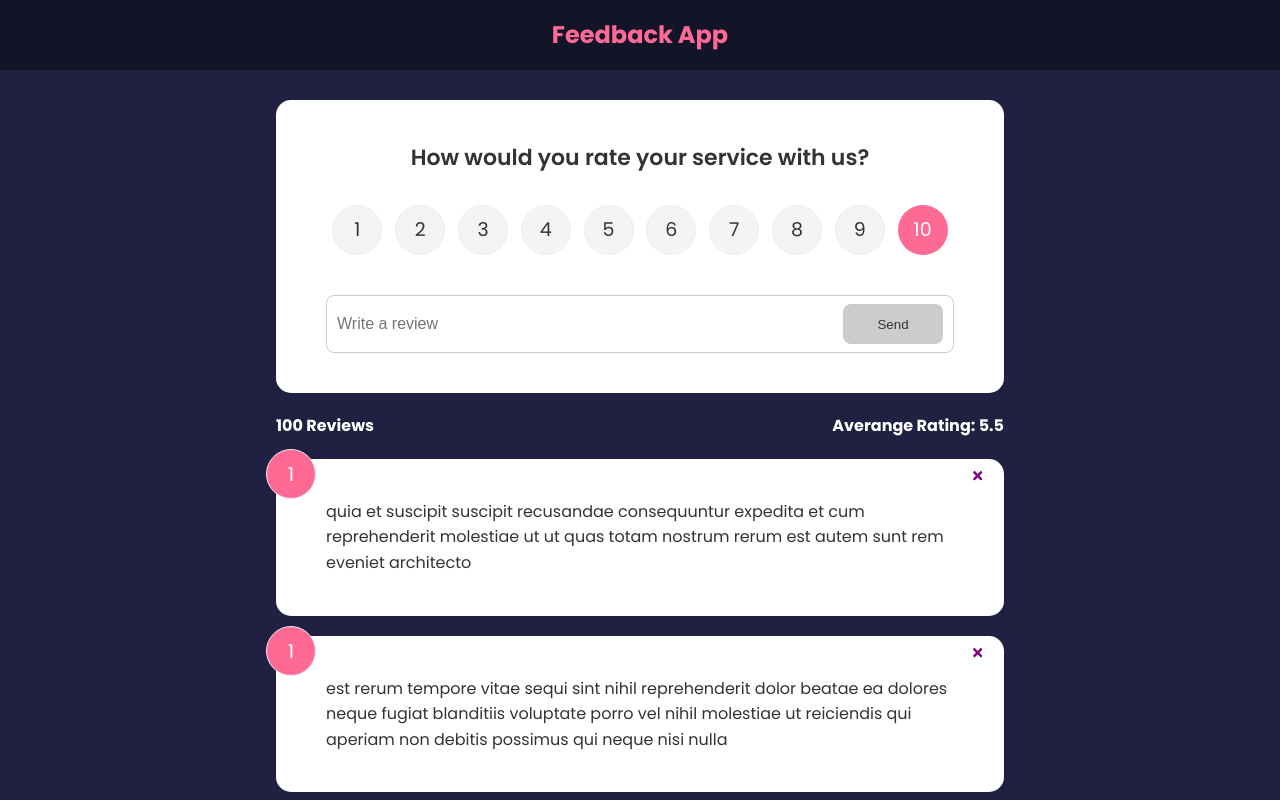
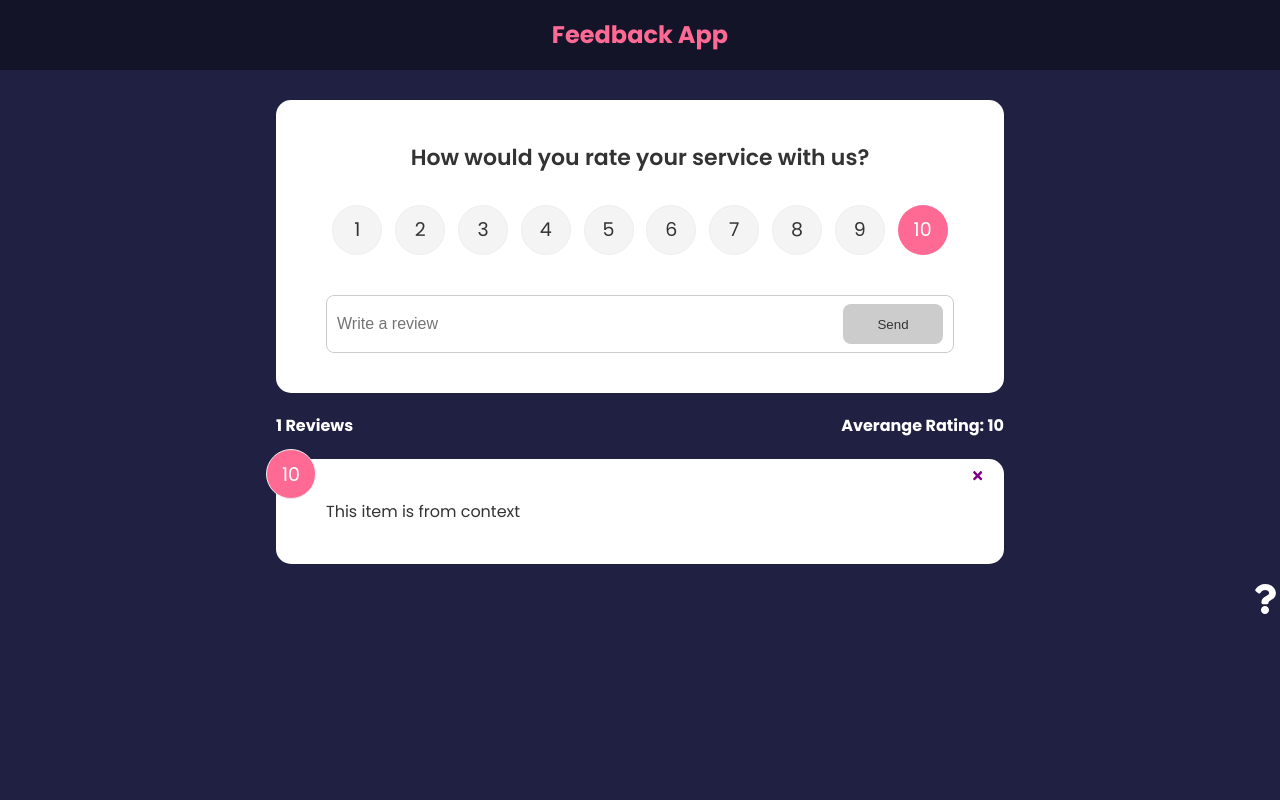
Before and after one commit to guima-seifer/feedback-app, a React (Create React App) app: page / in a window 1280 px wide. Shown: the top 800 px of the page. Built offline with nearby package versions, Linux system fonts and the light colour scheme.

Commit message:
migrataion to context

```diff
--- a/src/App.js
+++ b/src/App.js
@@ -1,32 +1,18 @@
-import { v4 as uuidv4 } from 'uuid'
 import { BrowserRouter as Router, Route, Routes } from 'react-router-dom'
 import Header from './components/Header'
-import FeedbackData from './data/FeedbackData'
-import { useState } from 'react'
 import FeedbackList from './components/FeedbackList'
 import FeedbackStats from './components/FeedbackStats'
 import FeedbackForm from './components/FeedbackForm'
 import AboutPage from './pages/AboutPage'
+import { FeedbackProvider } from './context/FeedbackContext'
 
 import AboutIconLink from './components/AboutIconLink'
 
 function App() {
-  const [feedback, setFeedback] = useState(FeedbackData)
-
-  const addFeedback = (newFeedback) => {
-    newFeedback.id = uuidv4()
-    setFeedback([newFeedback, ...feedback])
-  }
-
-  const deleteFeedback = (id) => {
-    if (window.confirm('Are you sure you want to delete?')) {
-      //devolve array sem o id passado
-      setFeedback(feedback.filter((item) => item.id !== id))
-    }
-  }
 
   //wrap with a div, because only one element can be returned
   return (
+    <FeedbackProvider>
     <Router>
       <Header />
       <div className='container'>
@@ -36,12 +22,9 @@
             path='/'
             element={
               <>
-                <FeedbackForm handleAdd={addFeedback} />
-                <FeedbackStats feedback={feedback} />
-                <FeedbackList
-                  feedback={feedback}
-                  handleDelete={deleteFeedback}
-                />
+                <FeedbackForm  />
+                <FeedbackStats />
+                <FeedbackList  />
               </>
             }
           ></Route>
@@ -50,6 +33,7 @@
       </div>
       <AboutIconLink />
     </Router>
+    </FeedbackProvider>
   )
 }
 export default App
--- a/src/components/FeedbackForm.jsx
+++ b/src/components/FeedbackForm.jsx
@@ -1,13 +1,16 @@
+import { useState, useContext } from 'react'
 import Card from './shared/Card'
-import { useState } from 'react'
 import Button from './shared/Button'
 import RatingSelect from './RatingSelect'
+import FeedbackContext from '../context/FeedbackContext'
 
-function FeedbackForm({handleAdd}) {
+function FeedbackForm() {
   const [text, setText] = useState('')
   const [rating, setRating] = useState(10)
   const [btnDisabled, setBtnDisabled] = useState(true)
   const [message, setMessage] = useState('')
+
+  const {addFeedback} = useContext(FeedbackContext)
 
   const handleTextChange = (e) => {
     if(text === '') {
@@ -31,7 +34,7 @@
         rating
        }
 
-       handleAdd(newFeedback)
+       addFeedback(newFeedback)
        setText('')
     }
   }
--- a/src/components/FeedbackItem.jsx
+++ b/src/components/FeedbackItem.jsx
@@ -1,12 +1,15 @@
 import { FaTimes } from 'react-icons/fa'
 import Card from './shared/Card'
 import PropTypes from 'prop-types'
+import { useContext } from 'react'
+import FeedbackContext from '../context/FeedbackContext'
+function FeedbackItem({ item }) {
+const {deleteFeedback} = useContext(FeedbackContext)
 
-function FeedbackItem({ item, handleDelete }) {
   return (
     <Card>
     <div className="num-display">{item.rating}</div>
-    <button onClick={() => handleDelete(item.id)} className="close"><FaTimes color='purple'/>
+    <button onClick={() => deleteFeedback(item.id)} className="close"><FaTimes color='purple'/>
     </button>
     <div className="text-display">{item.text}</div>
     </Card>
@@ -17,5 +20,4 @@
     item: PropTypes.object.isRequired,
 }
 
-
 export default FeedbackItem
--- a/src/components/FeedbackList.jsx
+++ b/src/components/FeedbackList.jsx
@@ -1,32 +1,33 @@
 import React from 'react'
 import FeedbackItem from './FeedbackItem'
-import PropTypes from 'prop-types'
-import {motion, AnimatePresence} from 'framer-motion'
+import { useContext } from 'react'
+/* import PropTypes from 'prop-types'
+ */
+import { motion, AnimatePresence } from 'framer-motion'
+import FeedbackContext from '../context/FeedbackContext'
 
-function FeedbackList({feedback, handleDelete}) {
+function FeedbackList() {
+  const { feedback } = useContext(FeedbackContext)
 
-    if(!feedback || feedback.length === 0) {
+  if (!feedback || feedback.length === 0) {
     return <p>No Feedback Yet</p>
   }
   return (
     <div className='feedback-list'>
       <AnimatePresence>
-    {feedback.map ((item) => (
+        {feedback.map((item) => (
           <motion.div
             key={item.id}
-        initial={{opacity: 0}}
-        animate={{opacity: 1}}
-        exit={{opacity: 0}}
+            initial={{ opacity: 0 }}
+            animate={{ opacity: 1 }}
+            exit={{ opacity: 0 }}
           >
-        <FeedbackItem key={item.id} item={item}
-            handleDelete={handleDelete}
-        />
+            <FeedbackItem key={item.id} item={item} />
           </motion.div>
         ))}
       </AnimatePresence>
     </div>
   )
-
 
   /*   return (
     <div className='feedback-list'>
@@ -39,7 +40,7 @@
   ) */
 }
 
-FeedbackList.propTypes = {
+/* FeedbackList.propTypes = {
     feedback: PropTypes.arrayOf(
         PropTypes.shape({
             id: PropTypes.number.isRequired,
@@ -47,6 +48,6 @@
             rating: PropTypes.number.isRequired
         })
     )
-}
+} */
 
 export default FeedbackList
--- a/src/components/FeedbackStats.jsx
+++ b/src/components/FeedbackStats.jsx
@@ -1,7 +1,11 @@
 import React from 'react'
-import PropTypes from 'prop-types'
+/* import PropTypes from 'prop-types'
+ */
+import { useContext } from 'react'
+import FeedbackContext from '../context/FeedbackContext'
 
-function FeedbackStats({ feedback }) {
+function FeedbackStats() {
+  const {feedback} = useContext(FeedbackContext)
   //calculate rating avg
   let average = feedback.reduce((acc, cur) => {
     return acc + cur.rating / feedback.length
@@ -17,8 +21,8 @@
   )
 }
 
-FeedbackStats.propTypes = {
+/* FeedbackStats.propTypes = {
   feedback: PropTypes.array.isRequired,
-}
+} */
 
 export default FeedbackStats
--- /dev/null
+++ b/src/context/FeedbackContext.js
@@ -0,0 +1,38 @@
+import {createContext, useState} from 'react'
+import { v4 as uuidv4 } from 'uuid'
+
+const FeedbackContext = createContext()
+
+
+export const FeedbackProvider = ({children}) => {
+   const [feedback, setFeedback] = useState([
+    {
+        id:1,
+        text: 'This item is from context',
+        rating: 10
+    }
+   ])
+
+   const addFeedback = (newFeedback) => {
+    newFeedback.id = uuidv4()
+    setFeedback([newFeedback, ...feedback])
+  }
+
+   const deleteFeedback = (id) => {
+    if (window.confirm('Are you sure you want to delete?')) {
+      //devolve array sem o id passado
+      setFeedback(feedback.filter((item) => item.id !== id))
+    }
+  }
+
+   return <FeedbackContext.Provider value={{
+    //feedback: feedback
+    feedback,
+    deleteFeedback,
+    addFeedback,
+    }}>
+        {children}
+    </FeedbackContext.Provider>
+}
+
+export default FeedbackContext
```
Lines whose indentation alone changed are shown as unchanged.
